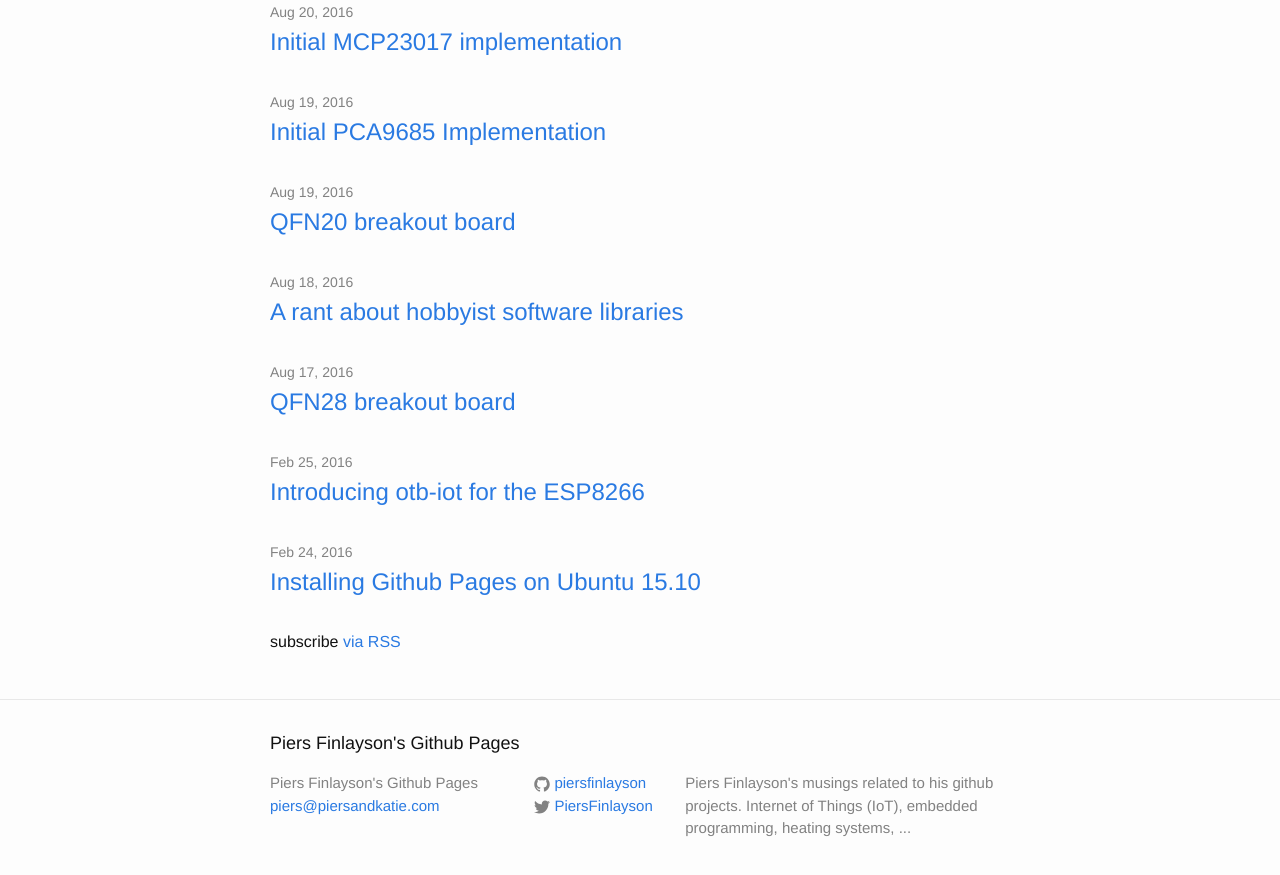
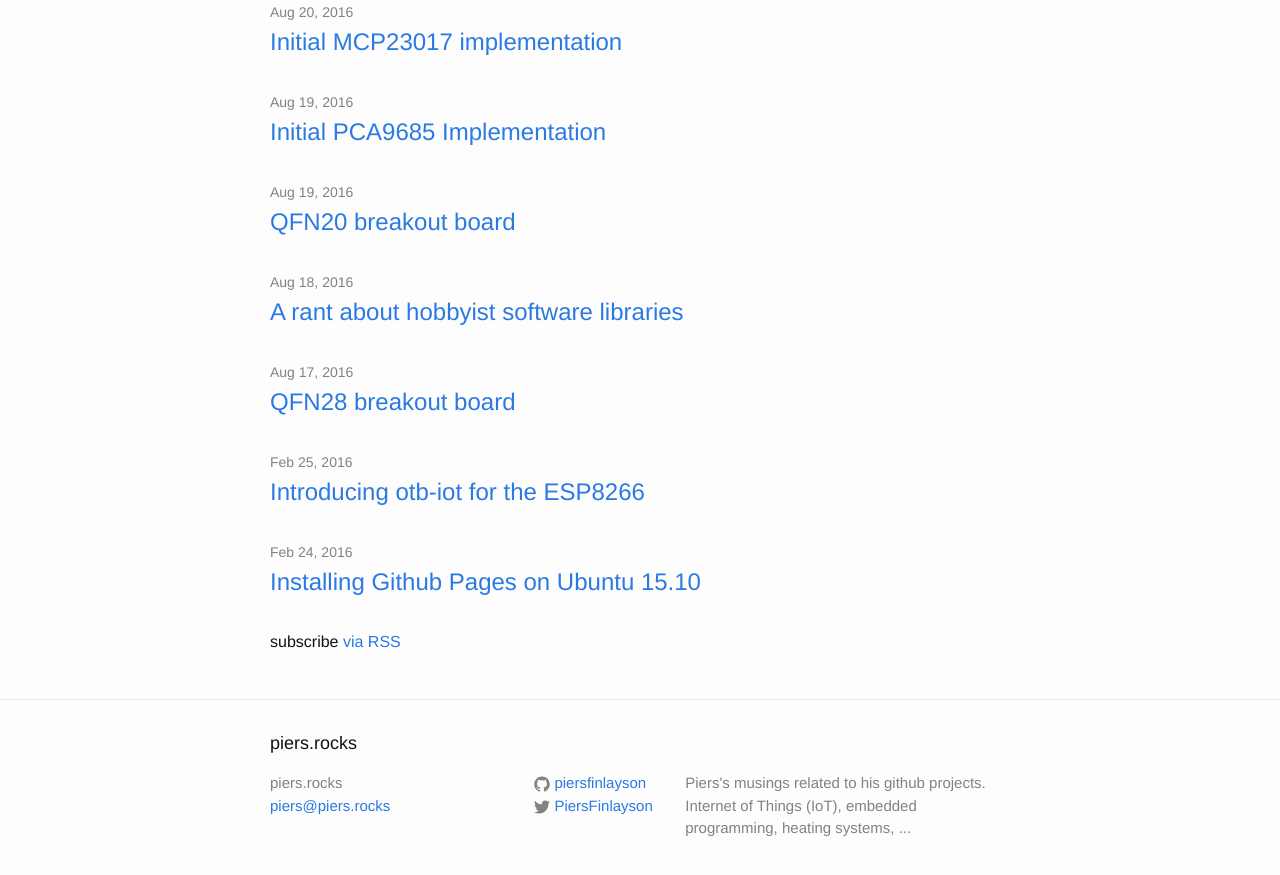
Before and after one commit to piersfinlayson/piersfinlayson.github.io, a Jekyll site: the page built from index.html, in a window 1280 px wide and 900 px high, scrolled down 3233 px. Shown: the top 875 px of the window. Built offline with Jekyll 4.4.1, drawn with Linux system fonts in a browser that asks for light colours; some of the changed text lies outside the part shown.

Commit message:
update website name

```diff
--- a/_config.yml
+++ b/_config.yml
@@ -6,13 +6,13 @@
 # 'jekyll serve'. If you change this file, please restart the server process.
 
 # Site settings
-title: Piers Finlayson's Github Pages
-email: piers@piersandkatie.com
+title: piers.rocks
+email: piers@piers.rocks
 description: > # this means to ignore newlines until "baseurl:"
-  Piers Finlayson's musings related to his github projects.  Internet of Things
+  Piers's musings related to his github projects.  Internet of Things
   (IoT), embedded programming, heating systems, ...
 baseurl: "" # the subpath of your site, e.g. /blog
-url: "https://piersfinlayson.github.io/" # the base hostname & protocol for your site
+url: "https://piers.rocks/" # the base hostname & protocol for your site
 twitter_username: PiersFinlayson
 github_username:  piersfinlayson
 
```
